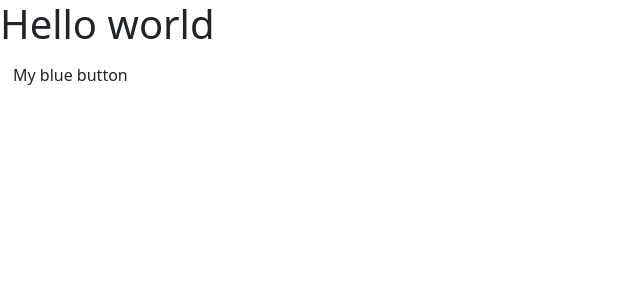
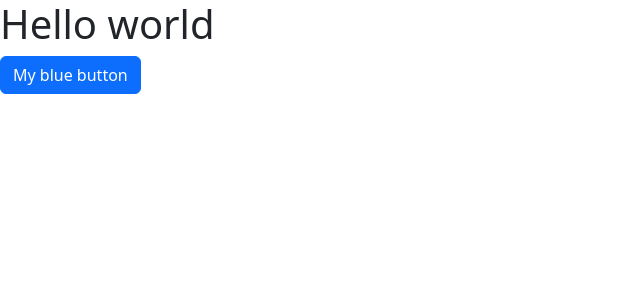
Before and after one commit to samane6866/react-TypeScript-course, a React (Vite) app in the folder practice-react/: page / in a window 1280 px wide. Shown: the top 300 px of the page, without its empty margins (0-640 px from the left). Built offline with nearby package versions, Linux system fonts and the light colour scheme.

Commit message:
exercise -building a Button component

```diff
--- a/practice-react/src/App.tsx
+++ b/practice-react/src/App.tsx
@@ -10,7 +10,7 @@
     <>
       <div>
         <h1>Hello world</h1>
-        <Button color="secondary" onClick={()=>console.log("I just clicked")}>My blue button</Button>
+        <Button color="primary" onClick={()=>console.log("I just clicked")}>My blue button</Button>
       </div>
 
     </>
--- a/practice-react/src/components/Button.tsx
+++ b/practice-react/src/components/Button.tsx
@@ -2,16 +2,16 @@
 
 interface Props {
 
-    children: string
-    color?: "secondary" | "primary" | "danger";
+    children: string;
+    color? : "primary" | "secondary" | "danger";
     onClick: () => void;
 
 }
 
-function Button({children,onClick,color}:Props) {
+function Button({children, onClick, color="primary"}:Props) {
 return (
         <>
-        <button type="button" className={"btn btn"+ color} onClick={onClick}>{children}</button>
+        <button className={"btn btn-" + color} onClick={onClick}>{children}</button>
 
         </>
 
```
